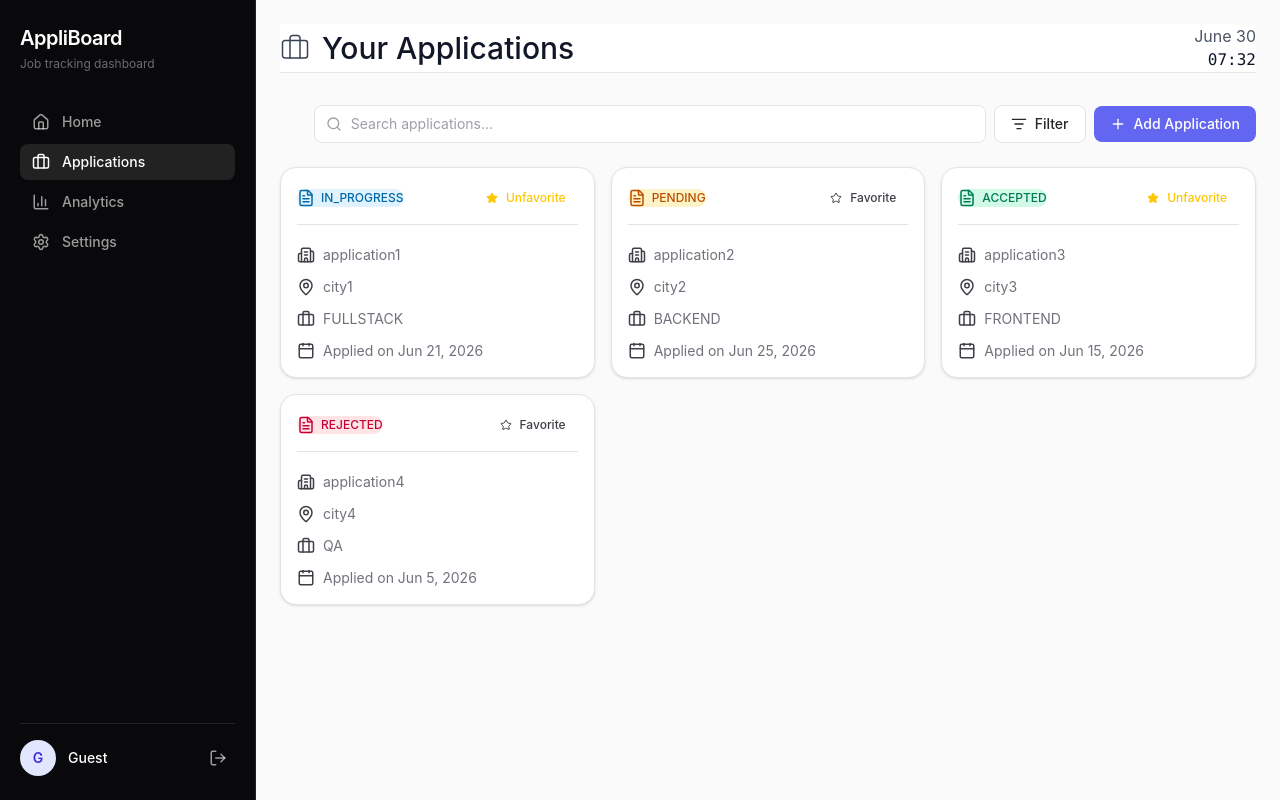
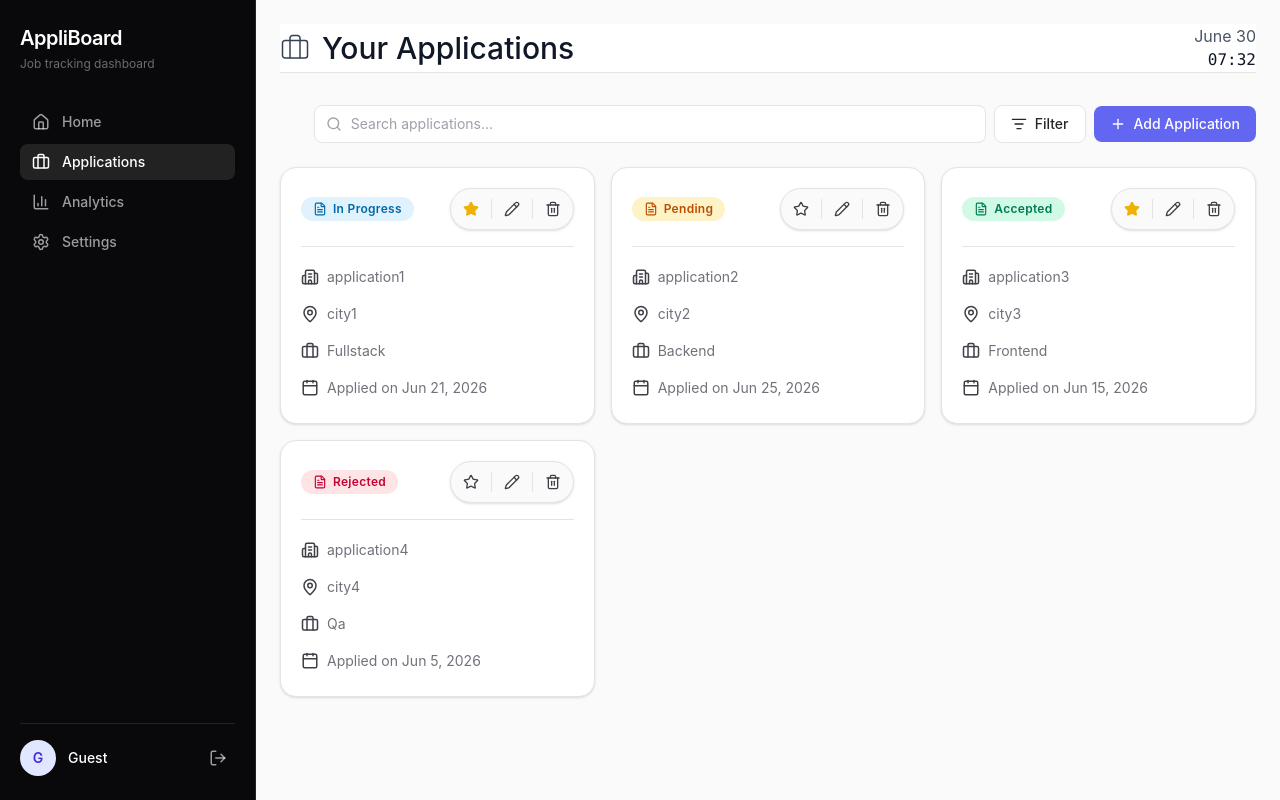
Before and after one commit to TomerP750/AppliBoard, a React (Vite) app in the folder frontend/: page /dashboard/applications in a window 1280 px wide. Built offline with nearby package versions, Linux system fonts and the light colour scheme.

Commit message:
title case for card, dtos added

```diff
--- /dev/null
+++ b/frontend/src/features/dashboard/applications/api/jobApplicationService.ts
@@ -0,0 +1,8 @@
+
+
+class JobApplicationService {
+
+}
+
+const jobApplicationService = new JobApplicationService();
+export default jobApplicationService;
--- a/frontend/src/features/dashboard/applications/components/ApplicationCard.tsx
+++ b/frontend/src/features/dashboard/applications/components/ApplicationCard.tsx
@@ -1,23 +1,26 @@
-import { BriefcaseIcon, Building2Icon, CalendarIcon, FileTextIcon, MapPinIcon, StarIcon } from "lucide-react";
-import type { JobApplicationDto } from "../models/JobApplicationDto";
+import { BriefcaseIcon, Building2Icon, CalendarIcon, FileTextIcon, MapPinIcon, PencilIcon, StarIcon, Trash2Icon } from "lucide-react";
+import type { JobApplicationDto, Status } from "../models/JobApplicationDto";
 import { Button } from "../../../../shared/ui/Button";
 import { useState } from "react";
 import { RowCard } from "./RowCard";
+import { toTitleCase } from "../../../../shared/util/toTitleCase";
 
 type ApplicationCardProps = {
     application: JobApplicationDto;
+    onEdit?: (application: JobApplicationDto) => void;
+    onDelete?: (application: JobApplicationDto) => void;
 };
 
-const statusClasses: Record<JobApplicationDto["status"], string> = {
+const statusClasses: Record<Status, string> = {
     PENDING: "bg-amber-100 text-amber-700 dark:bg-amber-900/40 dark:text-amber-300",
     IN_PROGRESS: "bg-sky-100 text-sky-700 dark:bg-sky-900/40 dark:text-sky-300",
     ACCEPTED: "bg-emerald-100 text-emerald-700 dark:bg-emerald-900/40 dark:text-emerald-300",
     REJECTED: "bg-rose-100 text-rose-700 dark:bg-rose-900/40 dark:text-rose-300",
 };
 
-export function ApplicationCard({ application }: ApplicationCardProps) {
+export function ApplicationCard({ application, onEdit, onDelete }: ApplicationCardProps) {
 
-    const [isFavorite, setIsFavorite] = useState(application.isFavorite);
+    const [isFavorite, setIsFavorite] = useState<boolean>(application.isFavorite);
 
     const formattedAppliedDate = new Date(application.appliedAt).toLocaleDateString("en-US", {
         year: "numeric",
@@ -28,7 +31,7 @@ export function ApplicationCard({ application }: ApplicationCardProps) {
     const rows = [
         { Icon: Building2Icon, text: application.name },
         { Icon: MapPinIcon, text: application.city },
-        { Icon: BriefcaseIcon, text: application.position },
+        { Icon: BriefcaseIcon, text: toTitleCase(application.position) },
         { Icon: CalendarIcon, text: `Applied on ${formattedAppliedDate}` },
     ];
 
@@ -36,45 +39,77 @@ export function ApplicationCard({ application }: ApplicationCardProps) {
         setIsFavorite(prev => !prev);
     };
 
+    const handleEdit = () => {
+        onEdit?.(application);
+    };
+
+    const handleDelete = () => {
+        onDelete?.(application);
+    };
+
     return (
-        <article className="rounded-2xl border border-zinc-200 bg-white p-4 shadow-sm dark:border-zinc-800 dark:bg-zinc-900">
+        <article className="group rounded-2xl border border-zinc-200 bg-white p-5 shadow-sm transition hover:-translate-y-0.5 hover:border-zinc-300 hover:shadow-md dark:border-zinc-800 dark:bg-zinc-900 dark:hover:border-zinc-700">
 
-            <div className="border-b border-zinc-200 dark:border-zinc-700 pb-3 flex justify-between items-center gap-3">
+            <div className="flex items-center justify-between gap-3 border-b border-zinc-200 pb-4 dark:border-zinc-700">
 
                 <span
-                    className={`inline-flex items-center gap-1.5 rounded-full text-xs font-medium ${statusClasses[application.status]}`}
+                    className={`inline-flex items-center gap-1.5 rounded-full px-3 py-1 text-xs font-semibold tracking-wide ${statusClasses[application.status]}`}
                 >
-                    <FileTextIcon size={18} aria-hidden="true" />
+                    <FileTextIcon size={14} aria-hidden="true" />
 
-                    {application.status}
+                    {toTitleCase(application.status)}
                 </span>
 
-                <Button
-                    variant="ghost"
-                    size="sm"
-                    onClick={handleToggleFavorite}
-                    leftIcon={<StarIcon size={12} className={isFavorite ? "fill-current" : ""} />}
-                    aria-label="Toggle favorite"
-                    aria-pressed={isFavorite}
-                    className={`cursor-pointer inline-flex items-center gap-1 rounded-full px-2.5 py-1 text-xs font-medium transition hover:bg-transparent dark:hover:bg-transparent
-                        ${isFavorite
-                            ? "text-yellow-400! hover:text-yellow-300 dark:text-yellow-300 dark:hover:text-yellow-200"
-                            : "text-white/60 hover:text-white/80 dark:text-white/60 dark:hover:text-white/80"
-                        } focus:outline-none! focus:ring-0!`}
-                >
-                    {isFavorite ? "Unfavorite" : "Favorite"}
-                </Button>
+                <div className="inline-flex items-center overflow-hidden rounded-full border border-zinc-200 bg-zinc-50 shadow-sm dark:border-zinc-700 dark:bg-zinc-800/70">
+                    <Button
+                        variant="ghost"
+                        size="sm"
+                        onClick={handleToggleFavorite}
+                        leftIcon={<StarIcon size={18} className={isFavorite ? "fill-current" : ""} />}
+                        aria-label={isFavorite ? "Remove from favorites" : "Add to favorites"}
+                        aria-pressed={isFavorite}
+                        className={`h-10 w-10 rounded-none p-0 transition outline-none! focus:ring-0!
+                            ${isFavorite
+                                ? "text-yellow-500! hover:bg-yellow-50 hover:text-yellow-500 dark:text-yellow-300 dark:hover:bg-yellow-900/20 dark:hover:text-yellow-200"
+                                : "text-zinc-500 hover:bg-white hover:text-zinc-800 dark:text-zinc-400 dark:hover:bg-zinc-700 dark:hover:text-zinc-100"
+                            }`}
+                    />
+
+                    <span className="h-5 w-px bg-zinc-200 dark:bg-zinc-700" aria-hidden="true" />
+
+                    <Button
+                        variant="ghost"
+                        size="sm"
+                        onClick={handleEdit}
+                        leftIcon={<PencilIcon size={18} />}
+                        aria-label={`Edit ${application.name}`}
+                        className="h-10 w-10 rounded-none p-0 text-zinc-500 hover:bg-white hover:text-zinc-800 focus:ring-brand-primary/30 dark:text-zinc-400 dark:hover:bg-zinc-700 dark:hover:text-zinc-100"
+                    />
+
+                    <span className="h-5 w-px bg-zinc-200 dark:bg-zinc-700" aria-hidden="true" />
+
+                    <Button
+                        variant="ghost"
+                        size="sm"
+                        onClick={handleDelete}
+                        leftIcon={<Trash2Icon size={18} />}
+                        aria-label={`Delete ${application.name}`}
+                        className="h-10 w-10 rounded-none p-0 text-zinc-500 hover:bg-rose-50 hover:text-rose-600 focus:ring-rose-500/30 dark:text-zinc-400 dark:hover:bg-rose-950/30 dark:hover:text-rose-300"
+                    />
+                </div>
 
 
             </div>
 
-            <div className="mt-5 flex flex-col items-start gap-3">
+            <ul className="mt-5 flex flex-col items-start gap-3">
 
                 {rows.map(({ Icon, text }) => (
-                    <RowCard key={text} Icon={Icon} text={text} />
+                    <li key={text}>
+                        <RowCard Icon={Icon} text={text} />
+                    </li>
                 ))}
 
-            </div>
+            </ul>
 
 
         </article>
--- /dev/null
+++ b/frontend/src/features/dashboard/applications/models/Position.ts
@@ -0,0 +1,9 @@
+
+
+export enum Position {
+    FULLSTACK = "FULLSTACK",
+    BACKEND = "BACKEND",
+    FRONTEND = "FRONTEND",
+    QA = "QA",
+    AI_ENGINEER = "AI_ENGINEER"
+}
--- /dev/null
+++ b/frontend/src/features/dashboard/applications/models/Status.ts
@@ -0,0 +1,8 @@
+
+
+export enum Status {
+    PENDING = "PENDING",
+    REJECTED = "REJECTED",
+    ACCEPTED = "ACCEPTED",
+    IN_PROGRESS = "IN_PROGRESS",
+}
--- /dev/null
+++ b/frontend/src/shared/util/toTitleCase.ts
@@ -0,0 +1,8 @@
+
+
+export function toTitleCase(str: string): string {
+    return str
+        .replace(/_/g, " ")
+        .toLowerCase()
+        .replace(/\b\w/g, char => char.toUpperCase());
+}
```
Also changed, not shown: frontend/src/features/dashboard/applications/models/CreateJobApplicationDto.ts (added, +9 -0 lines), frontend/src/features/dashboard/applications/models/UpdateJobApplicationDto.ts (added, +8 -0 lines).
